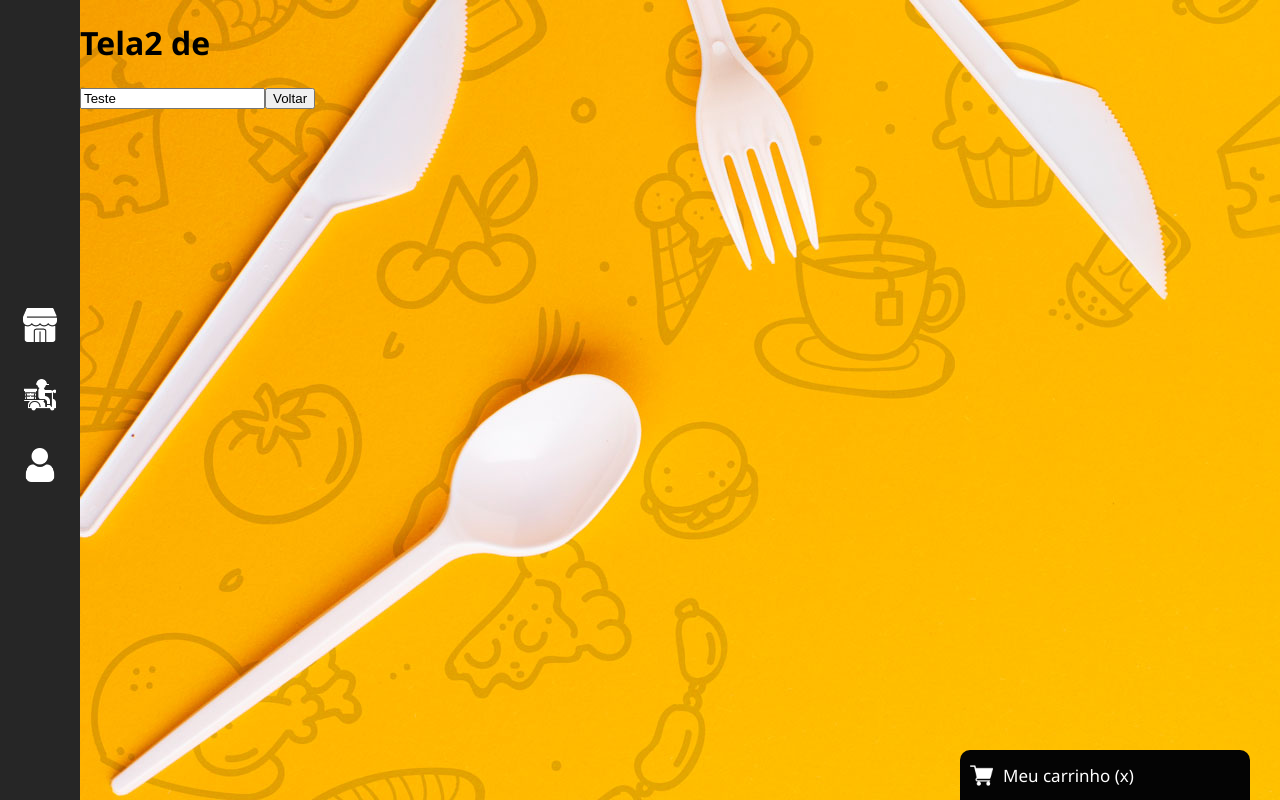
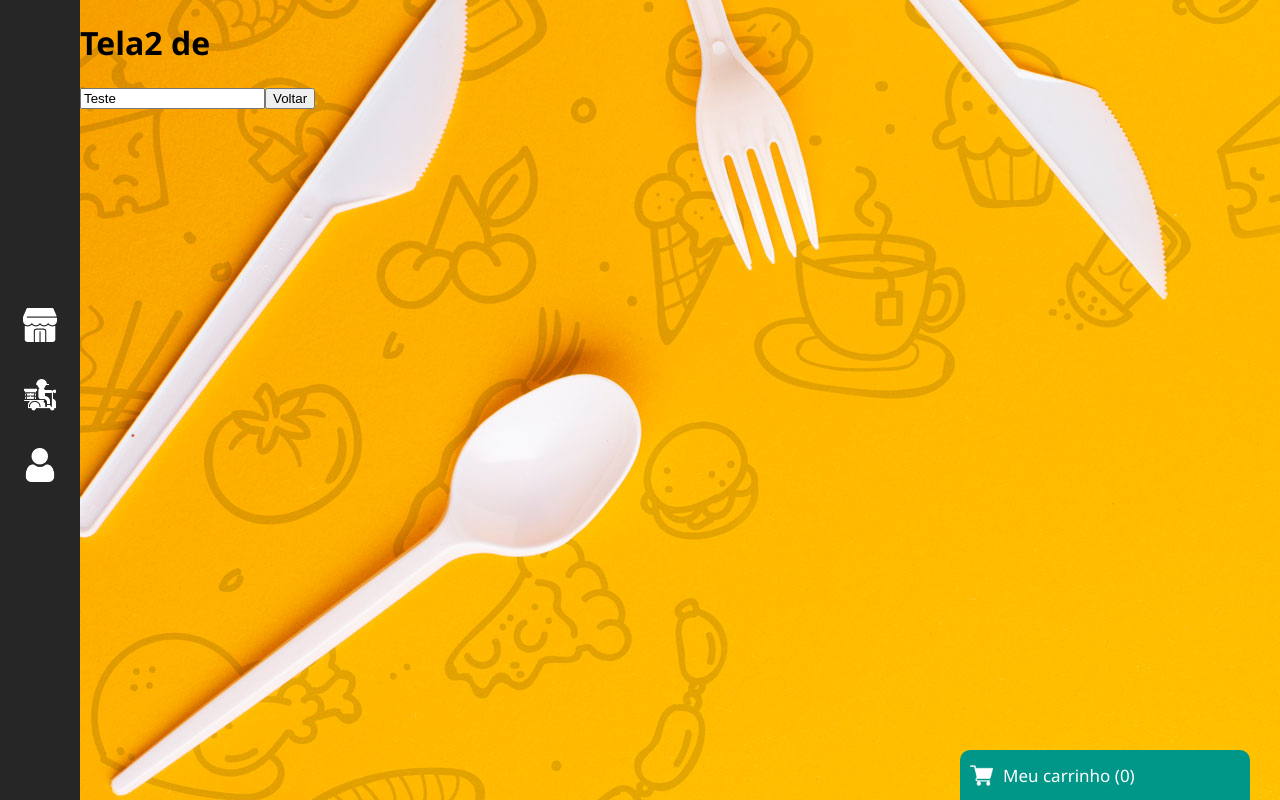
Before and after one commit to frontendDieferson/deliveryplus, a React (Create React App) app in the folder frontend/: page /tela2/1 in a window 1280 px wide. Built offline with nearby package versions, Linux system fonts and the light colour scheme.

Commit message:
Add - Cart compras parte 1

```diff
--- a/frontend/src/components/Cart/index.js
+++ b/frontend/src/components/Cart/index.js
@@ -1,15 +1,29 @@
-import React from 'react';
+import React, { useState } from 'react';
 import { CartArea, CartHeader, CartBody, CartIcon, CartText } from './styled';
+import { useSelector } from 'react-redux'
+
+
+
 
 export default () => {
+
+    const products = useSelector(state=> state.cart.products);
+    const [show, setShow] = useState(false);
+
+    const handleCartClick = () => {
+        setShow(!show);
+    }
     return (
         <CartArea>
-            <CartHeader>
+            <CartHeader onClick={handleCartClick}>
                 <CartIcon src="/assets/cart.png" />
-                <CartText>Meu carrinho (x)</CartText>
+                <CartText>Meu carrinho ({products.length})</CartText>
+                {show &&
+                    <CartIcon src='/assets/down.png' />
+                }
             </CartHeader>
-            <CartBody>
-
+            <CartBody show={show}>
+                ...
             </CartBody>
         </CartArea>
     )
--- a/frontend/src/components/Cart/styled.js
+++ b/frontend/src/components/Cart/styled.js
@@ -1,7 +1,7 @@
 import styled from "styled-components";
 
 export const CartArea = styled.div`
-    background-color: #040404;
+    background-color: #009688;
     border-top-left-radius: 10px;
     border-top-right-radius: 10px;
     position: fixed;
@@ -29,6 +29,7 @@
 `;
 
 export const CartText = styled.div`
+    flex: 1;
     color: #FFF;
     font-size: 17px;
 
@@ -38,4 +39,6 @@
 
 export const CartBody = styled.div`
 
+display: ${props=>props.show ? 'block' : 'none'};
+
 `;
```
